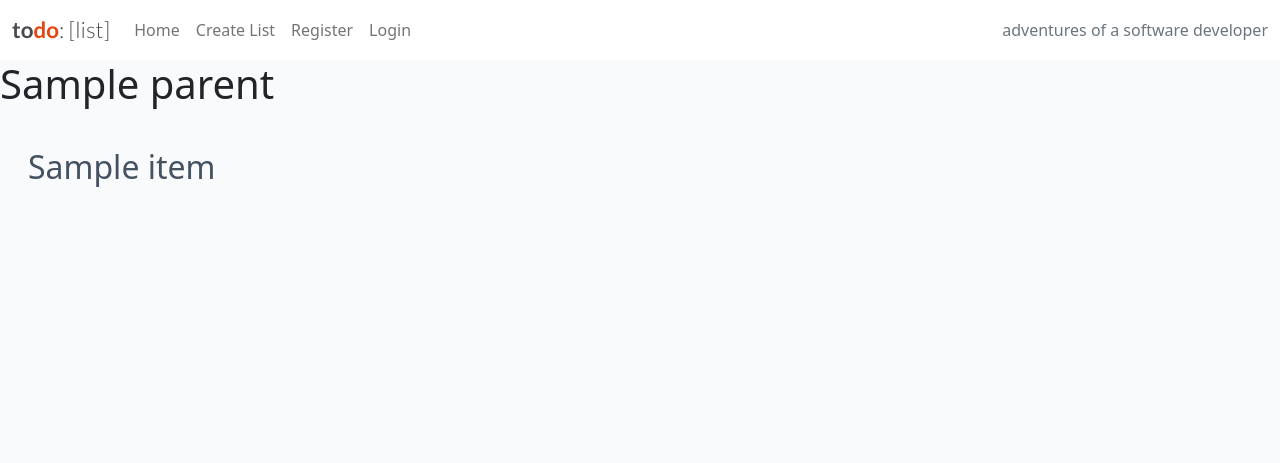
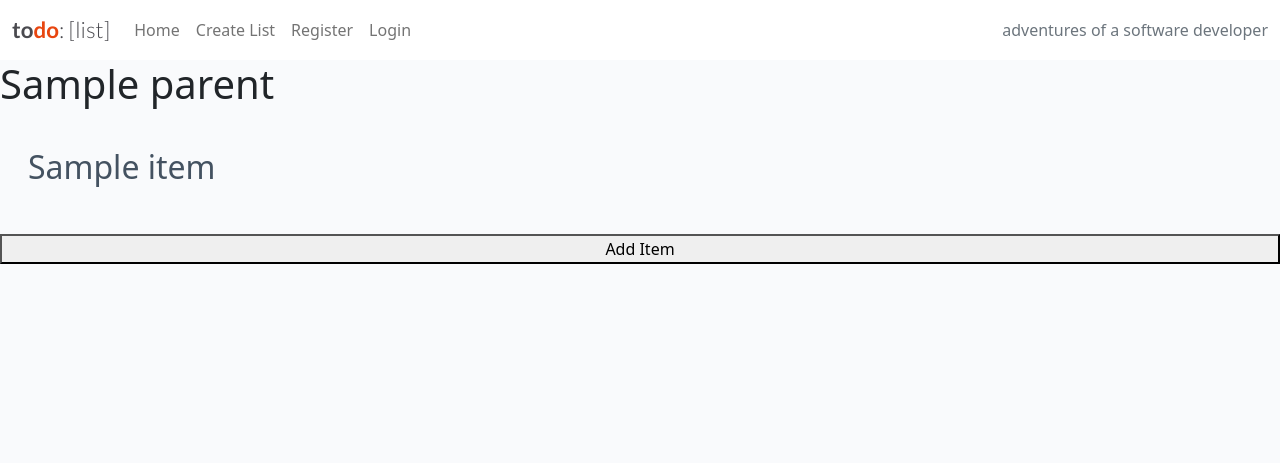
Before and after one commit to SolaraCI/capstone-list, a Django app: template todo/templates/todo/view_list.html in a window 1280 px wide. Shown: the top 463 px of the page. Run offline with Django 4.2, Linux system fonts and the light colour scheme; tables that the repository leaves empty hold one stand-in row (values such as "Sample post"); the template is opened without the code that fills it: values that come from a table or form of the project are taken from there, most other values are stand-ins (such as "Sample title", 1, 10 or a date in 2020).

Commit message:
add create item button to list view

```diff
--- /dev/null
+++ b/static/js/script.js
@@ -0,0 +1,12 @@
+let createItemButton = document.getElementById("create-item-button");
+let itemContainer = document.getElementById("item-container");
+let newItemInput = document.getElementById("new-item-input");
+
+
+createItemButton.addEventListener("click", function () {
+    let inputForm = document.createElement("input");
+    inputForm.type = "text";
+    inputForm.placeholder = "Enter new item name";
+    inputForm.classList.add("form-control", "mt-3");
+    itemContainer.appendChild(inputForm);
+  });
--- a/templates/base.html
+++ b/templates/base.html
@@ -3,7 +3,8 @@
 <!DOCTYPE html>
 <html class="h-100" lang="en">
   <head>
-    <title>CodeStar Blog</title>
+    <title>todo:[list]</title>
+    <link rel="shortcut icon" type="img/png" href="{% static 'images/favicon.png' %}">
     <meta name="viewport" content="width=device-width, initial-scale=1" />
 
     <!-- Google Fonts CSS -->
@@ -131,5 +132,6 @@
       integrity="sha384-gtEjrD/SeCtmISkJkNUaaKMoLD0//ElJ19smozuHV6z3Iehds+3Ulb9Bn9Plx0x4"
       crossorigin="anonymous"
     ></script>
+    <script src="{% static 'js/script.js' %}"></script>
   </body>
 </html>
--- a/todo/models.py
+++ b/todo/models.py
@@ -22,7 +22,7 @@ class List(models.Model):
 
 
 class Item(models.Model):
-    item_name = models.CharField(max_length=500, default="new")
+    item_name = models.CharField(max_length=500, blank=True)
     parent_list = models.ForeignKey(
         List, on_delete=models.CASCADE, related_name="items"
     )
--- a/todo/templates/todo/view_list.html
+++ b/todo/templates/todo/view_list.html
@@ -1,5 +1,5 @@
-{% extends "base.html" %}
-{% block content %}
+
+{% extends "base.html" %} {% load static %} {% block content %}
 
 <h1>{{ parent_list.title }}</h1>
 
@@ -9,6 +9,7 @@
     <!-- Blog Entries Column -->
     <div class="col-12 mt-3 left">
       <div class="row">
+        <div class="item-container" id="item-container">
           {% for item in item_list %}
           <div class="col-md-4">
             <div class="card mb-4">
@@ -19,9 +20,12 @@
               </div>
             </div>
           </div>
-        {% if forloop.counter|divisibleby:1 %}
+          <div class="row">{% endfor %}</div>
         </div>
-      <div class="row">{% endif %} {% endfor %}</div>
+      </div>
+      <div id="new-item-input">
+        <div class="row" ><button type="button" id="create-item-button">Add Item</button></div>
+      </div>
     </div>
   </div>
   {% if is_paginated %}
```
Also changed, not shown: todo/migrations/0004_alter_item_item_name.py (added). Lines whose indentation alone changed are shown as unchanged.
